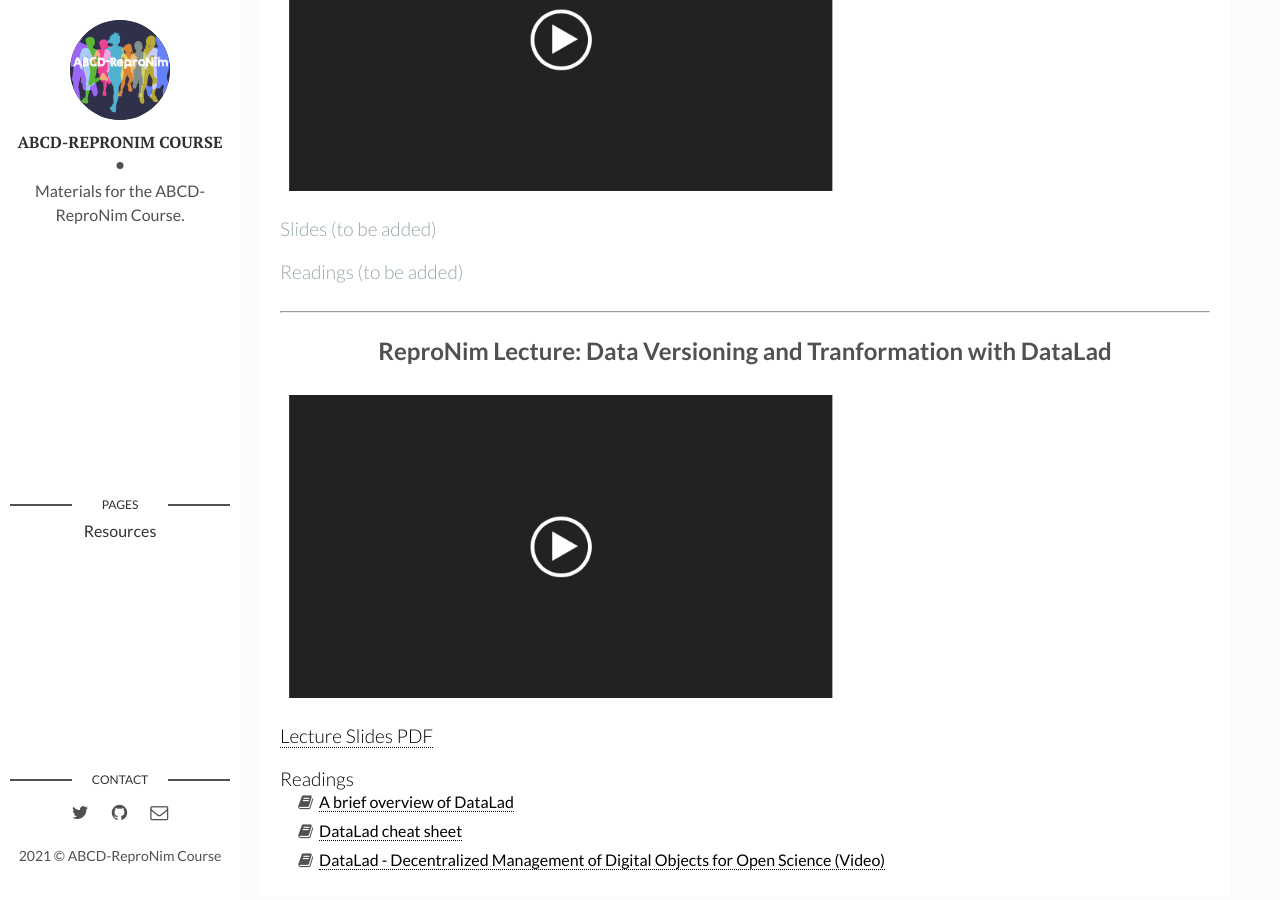
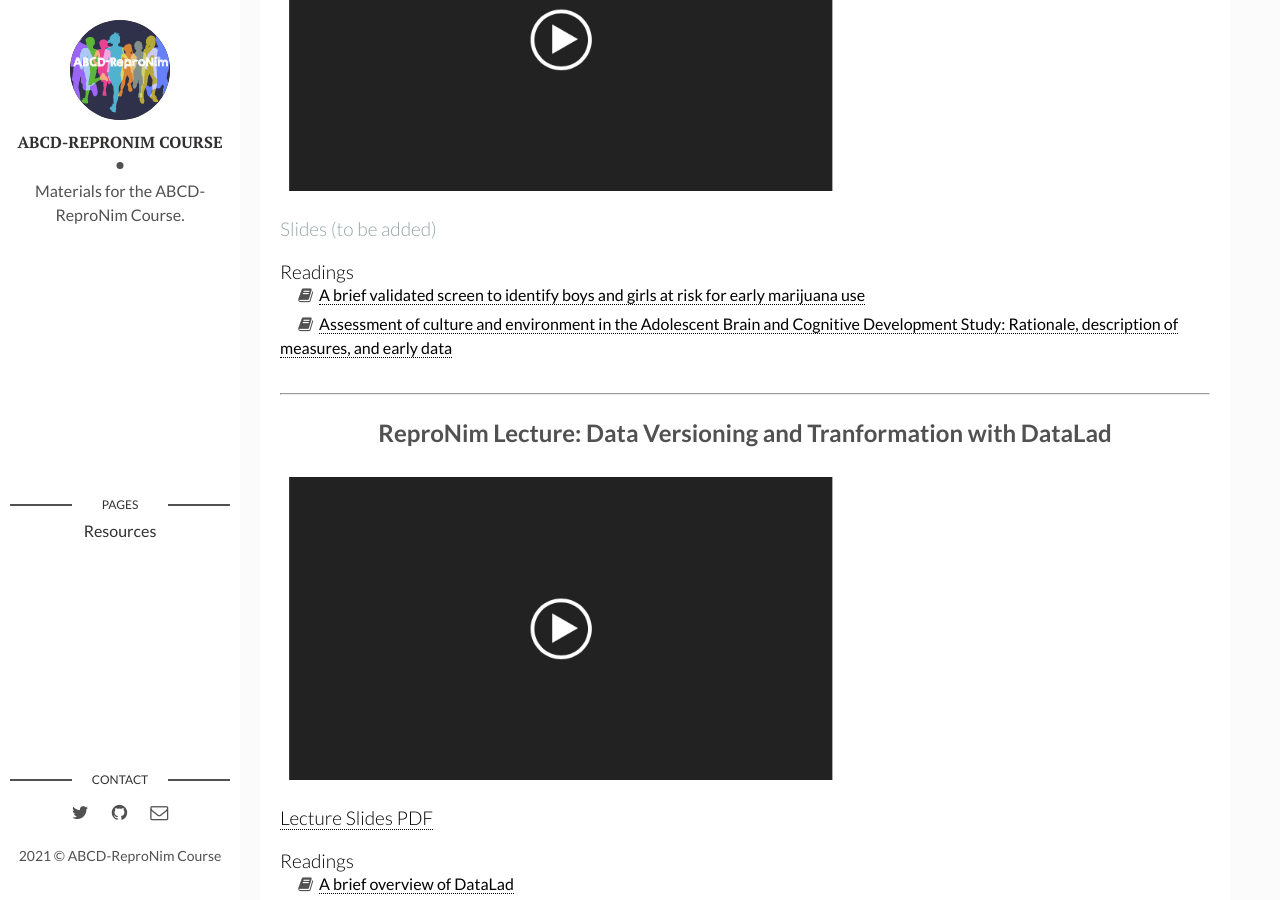
Before and after one commit to ABCD-ReproNim/materials, a Jekyll site: the page built from _posts/2021-01-22-week-8.md, in a window 1280 px wide and 900 px high, scrolled down 574 px. Built offline with Jekyll 4.4.1, drawn with Linux system fonts in a browser that asks for light colours.

Commit message:
Add Raul's readings.

```diff
--- a/_posts/2021-01-22-week-8.md
+++ b/_posts/2021-01-22-week-8.md
@@ -8,8 +8,8 @@ img: week08.jpg # Add image post (optional)
 abcd_title: Culture and Environment Assessments
 abcd_video:
 abcd_slides:
-abcd_reading_links:
-abcd_reading_names:
+abcd_reading_links: ["https://www.sciencedirect.com/science/article/pii/S1878929317300348", "https://pubmed.ncbi.nlm.nih.gov/29627333/"]
+abcd_reading_names: ["A brief validated screen to identify boys and girls at risk for early marijuana use", "Assessment of culture and environment in the Adolescent Brain and Cognitive Development Study: Rationale, description of measures, and early data"]
 
 repronim_title: Data Versioning and Tranformation with DataLad
 repronim_video:
```
